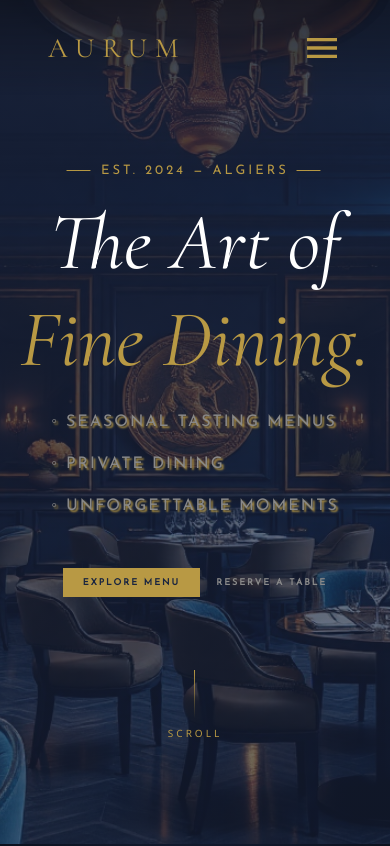
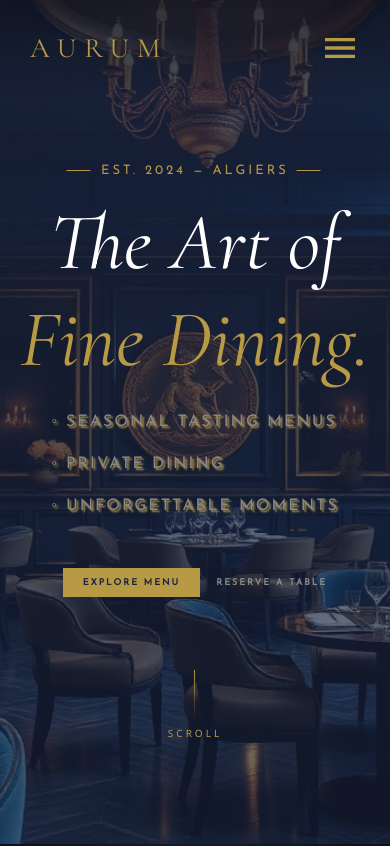
Before and after one commit to Mustapha-bf/aurum-restaurant, a React (Vite) app: page / in a window 390 px wide. Shown: the top 846 px of the page. Built offline with nearby package versions, Linux system fonts and the light colour scheme.

Commit message:
Editing last

```diff
--- a/src/index.css
+++ b/src/index.css
@@ -447,6 +447,10 @@ body {
 }
 
 @media screen and (max-width: 600px) {
+  .nav-bar {
+    padding: 20px 30px;
+  }
+
   .explore-btns :nth-child(1) {
     font-size: 9px;
     padding: 10px 20px;
```
